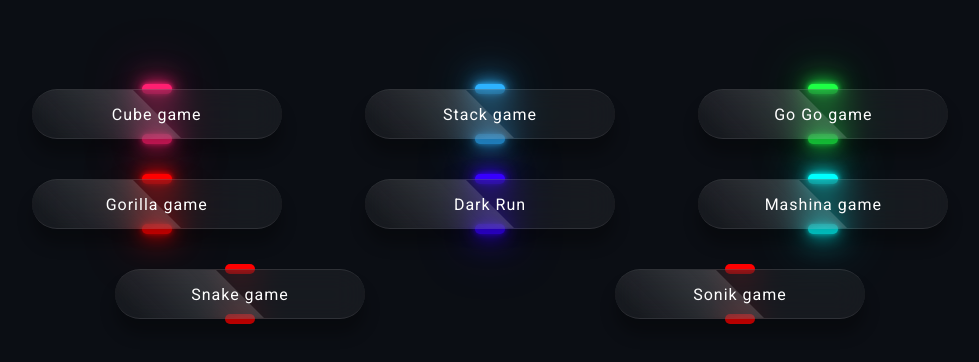
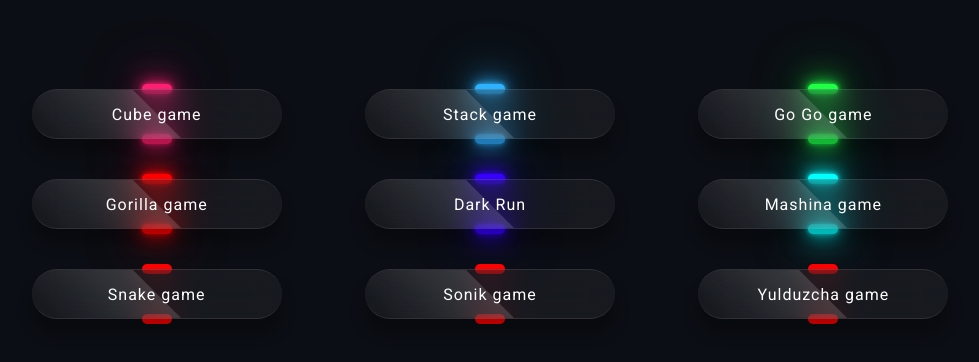
Before and after one commit to EJasurbek2006/portfolio, a plain HTML site: page games/gamesmenu.html in a window 1280 px wide. Shown: the part 196-558 px from the top of the page, without its empty margins (150-1129 px from the left). Drawn offline with Linux system fonts and the light colour scheme.

Commit message:
Add Yulduzcha game link to games menu
Added a new game link for 'Yulduzcha game' to the games menu.

```diff
--- a/games/gamesmenu.html
+++ b/games/gamesmenu.html
@@ -16,6 +16,7 @@
         <div class="btn"><a href="mashina_game.html">Mashina game</a></div>
         <div class="btn"><a href="snake_game.html">Snake game</a></div>
         <div class="btn"><a href="sonik_game.html">Sonik game</a></div>
+        <div class="btn"><a href="yulduzcha.html">Yulduzcha game</a></div>
     </div>
 </body>
 </html>
```
